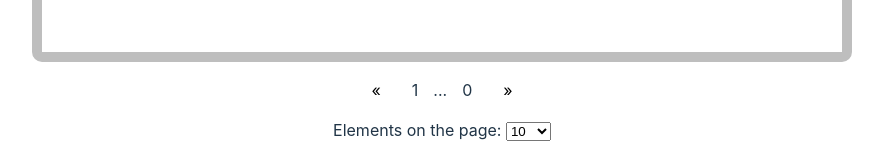
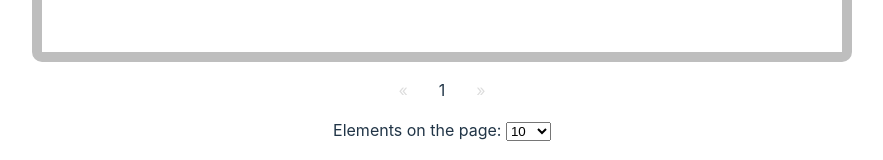
Before and after one commit to Yasya23/react-RsSchool, a React (Vite) app in the folder vite-project/: page / in a window 1280 px wide. Shown: the part 727-887 px from the top of the page, without its empty margins (198-1081 px from the left). Built offline with nearby package versions, Linux system fonts and the light colour scheme; no server answers.

Commit message:
feat: disable arrows when first o last page

```diff
--- a/vite-project/src/App.css
+++ b/vite-project/src/App.css
@@ -61,6 +61,15 @@
   cursor: pointer;
 }
 
+.disabled {
+  color: #ddd;
+  pointer-events: none;
+}
+
 .pagination a:hover {
   background-color: #ddd;
 }
+
+.none {
+  display: none;
+}
--- a/vite-project/src/components/Pagination.tsx
+++ b/vite-project/src/components/Pagination.tsx
@@ -6,13 +6,19 @@ function Pagination({
   [key: string]: number;
 }) {
   const lastPage = Math.floor(totalElements / elementsOnThePage);
+  const disabledStart = page === 1 || lastPage === 1 ? 'disabled' : '';
+  const disabledEnd = lastPage < 2 || page === lastPage ? 'disabled' : '';
+
   return (
     <div className="pagination">
-      <a href="#">&laquo;</a>
+      <a href="#" className={disabledStart}>
+        &laquo;
+      </a>
       <span>{page}</span>
-      <span>...</span>
-      <span>{lastPage}</span>
-      <a href="#">&raquo;</a>
+      <span className={lastPage < 2 ? 'none' : ''}>... {lastPage}</span>
+      <a href="#" className={disabledEnd}>
+        &raquo;
+      </a>
     </div>
   );
 }
```
